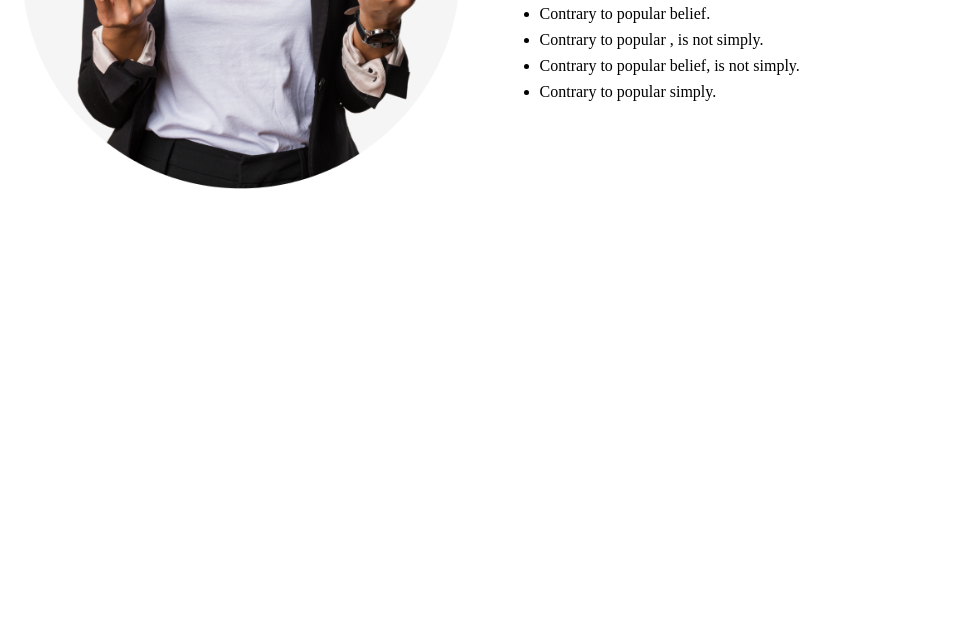
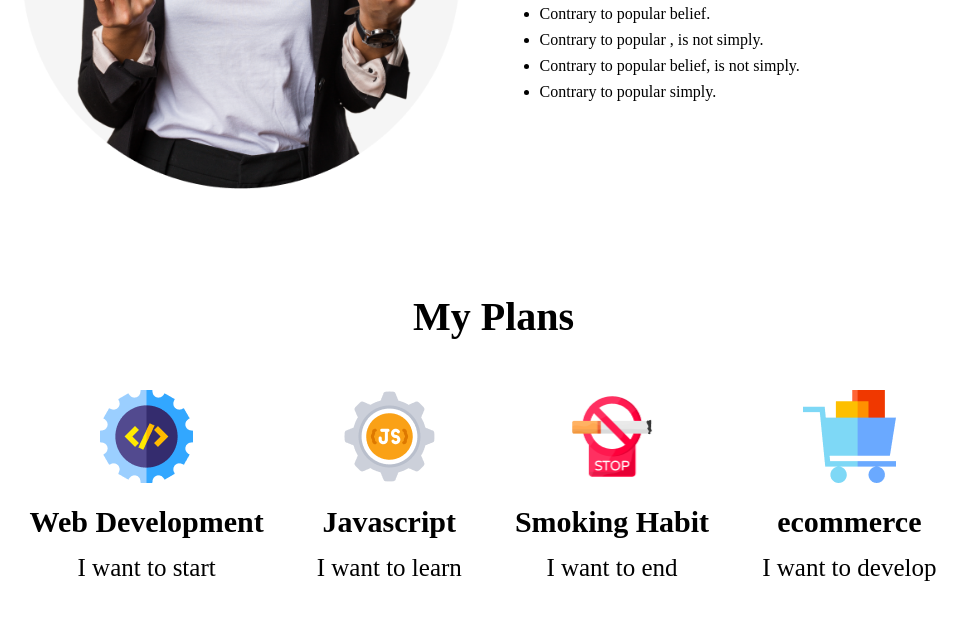
Before and after one commit to sarkarniloy102/New_year_plans, a plain HTML site: page index.html in a window 1280 px wide. Shown: the part 1321-1940 px from the top of the page, without its empty margins (247-1214 px from the left). Drawn offline with Linux system fonts and the light colour scheme.

Commit message:
section part02 complete

```diff
--- a/css/style.css
+++ b/css/style.css
@@ -110,3 +110,41 @@
 }
 
 /* section part-01 end */
+/* section part-02 starts */
+
+#myplan {
+    font-size: 40px;
+    font-weight: 700;
+    margin-left: 660px;
+}
+
+.section2_container {
+    width: 60%;
+    /* border: 1px solid rgb(34, 75, 110); */
+    margin: 50px 250px 100px 250px;
+    display: flex;
+    justify-content: space-around;
+}
+
+.slide_contain1 {
+    text-align: center;
+    /* border: 1px solid rgb(23, 61, 94); */
+}
+
+.web_icon {
+    width: 92.958px;
+    height: 92.958px;
+    margin-bottom: 18.3px;
+}
+
+.webtitle {
+    font-size: 30px;
+    font-weight: 700;
+    margin-bottom: 15px;
+}
+
+.webdes {
+
+    font-size: 25px;
+    font-weight: 500;
+}
--- a/index.html
+++ b/index.html
@@ -58,6 +58,39 @@
 
         </section>
         <!-- section part-01 end -->
+
+        <!-- section part-02 start -->
+
+
+        <section class="section2">
+            <h1 id="myplan">My Plans</h1>
+
+            <div class="section2_container">
+                <div class="slide_contain1">
+                    <img class="web_icon" src="icons/web.png" alt="web development">
+                    <h2 class="webtitle">Web Development</h2>
+                    <p class="webdes">I want to start </p>
+                </div>
+
+                <div class="slide_contain1">
+                    <img class="web_icon" src="icons/js.png" alt="web development">
+                    <h2 class="webtitle">Javascript</h2>
+                    <p class="webdes">I want to learn </p>
+                </div>
+
+                <div class="slide_contain1">
+                    <img class="web_icon" src="icons/smoke.png" alt="web development">
+                    <h2 class="webtitle">Smoking Habit</h2>
+                    <p class="webdes">I want to end</p>
+                </div>
+
+                <div class="slide_contain1">
+                    <img class="web_icon" src="icons/ecom.png" alt="web development">
+                    <h2 class="webtitle">ecommerce</h2>
+                    <p class="webdes">I want to develop </p>
+                </div>
+            </div>
+        </section>
     </main>
 
     <footer>
```
